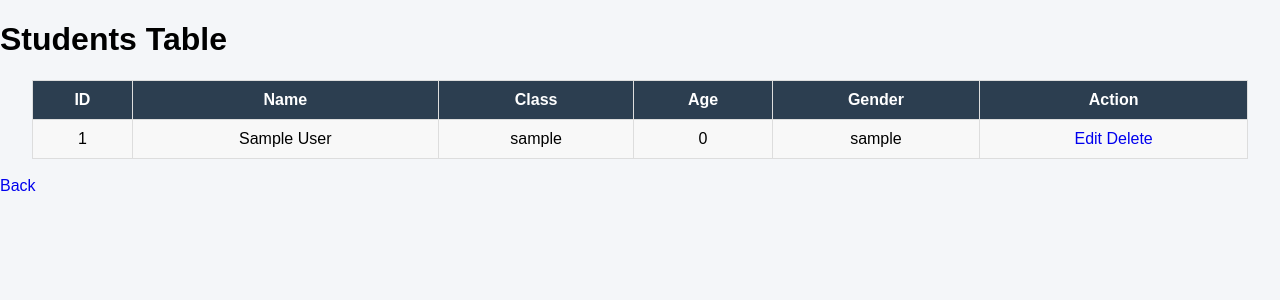
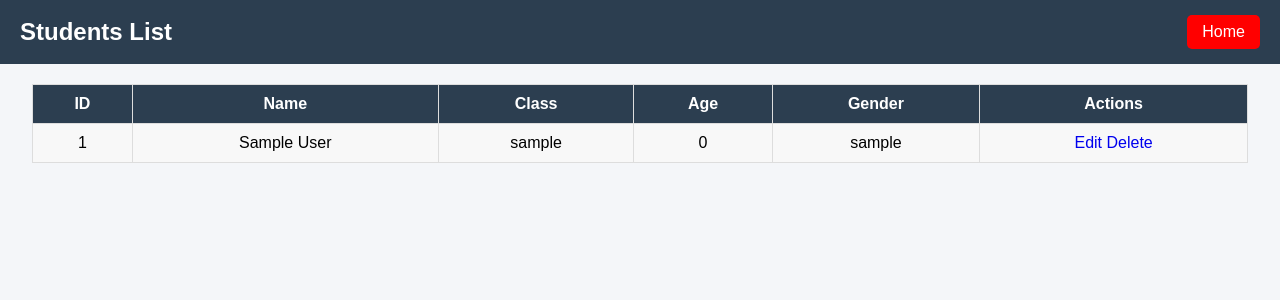
Before and after one commit to we32693269/school-saas, a Flask app: page /list in a window 1280 px wide. Shown: the top 300 px of the page. Run offline with Flask 3, Linux system fonts and the light colour scheme; the visitor is signed in with stand-in values (Sample User, id 1); data comes from the database, SQL or seed files in the repository.

Commit message:
Update list.html

```diff
--- a/templates/list.html
+++ b/templates/list.html
@@ -6,16 +6,21 @@
 </head>
 <body>
 
-<h1>Students Table</h1>
+<div class="navbar">
+    <h2>Students List</h2>
+    <a href="/home">Home</a>
+</div>
 
-<table border="1" style="margin:auto; background:white;">
+<div style="overflow-x:auto;">
+
+<table>
     <tr>
         <th>ID</th>
         <th>Name</th>
         <th>Class</th>
         <th>Age</th>
         <th>Gender</th>
-        <th>Action</th>
+        <th>Actions</th>
     </tr>
 
     {% for s in students %}
@@ -25,6 +30,7 @@
         <td>{{ s[2] }}</td>
         <td>{{ s[3] }}</td>
         <td>{{ s[4] }}</td>
+
         <td>
             <a href="/edit/{{ s[0] }}">Edit</a>
             <a href="/delete/{{ s[0] }}">Delete</a>
@@ -34,8 +40,7 @@
 
 </table>
 
-<br>
-<a href="/home">Back</a>
+</div>
 
 </body>
 </html>
```
